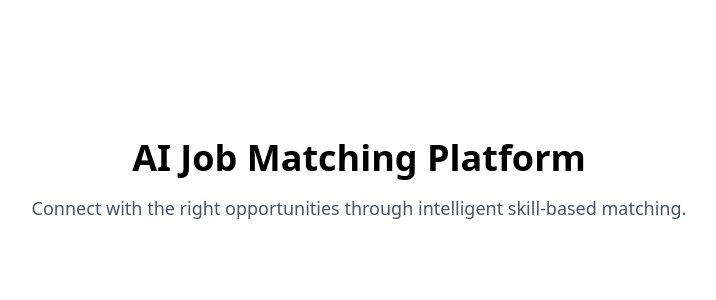
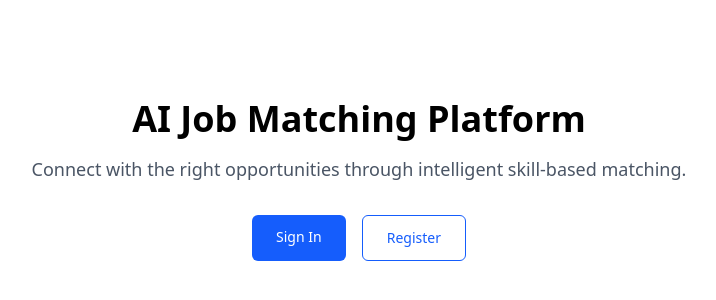
Before and after one commit to Rvngrr/JSON_Titum, a Next.js app: page / in a window 1280 px wide. Shown: the part 220-520 px from the top of the page, without its empty margins (281-997 px from the left). Built offline with nearby package versions, Linux system fonts and the light colour scheme.

Commit message:
v4 1st page direction

```diff
--- a/src/app/page.tsx
+++ b/src/app/page.tsx
@@ -1,3 +1,5 @@
+import Link from "next/link";
+
 export default function Home() {
   return (
     <main className="flex min-h-screen flex-col items-center justify-center p-24">
@@ -8,6 +10,20 @@ export default function Home() {
         Connect with the right opportunities through intelligent skill-based
         matching.
       </p>
+      <div className="mt-8 flex gap-4">
+        <Link
+          href="/login"
+          className="rounded-md bg-blue-600 px-6 py-3 text-sm font-medium text-white hover:bg-blue-700 focus:outline-none focus:ring-2 focus:ring-blue-500 focus:ring-offset-2"
+        >
+          Sign In
+        </Link>
+        <Link
+          href="/register"
+          className="rounded-md border border-blue-600 px-6 py-3 text-sm font-medium text-blue-600 hover:bg-blue-50 focus:outline-none focus:ring-2 focus:ring-blue-500 focus:ring-offset-2"
+        >
+          Register
+        </Link>
+      </div>
     </main>
   );
 }
--- a/src/middleware.ts
+++ b/src/middleware.ts
@@ -10,13 +10,22 @@ function getDashboardPath(role: string | undefined): string {
 }
 
 export async function middleware(request: NextRequest) {
+  const supabaseUrl = process.env.NEXT_PUBLIC_SUPABASE_URL;
+  const supabaseAnonKey = process.env.NEXT_PUBLIC_SUPABASE_ANON_KEY;
+
+  // If Supabase env vars are not configured, allow the request through
+  // to avoid crashing the middleware
+  if (!supabaseUrl || !supabaseAnonKey) {
+    return NextResponse.next();
+  }
+
   let supabaseResponse = NextResponse.next({
     request,
   });
 
   const supabase = createServerClient(
-    process.env.NEXT_PUBLIC_SUPABASE_URL!,
-    process.env.NEXT_PUBLIC_SUPABASE_ANON_KEY!,
+    supabaseUrl,
+    supabaseAnonKey,
     {
       cookies: {
         getAll() {
```
